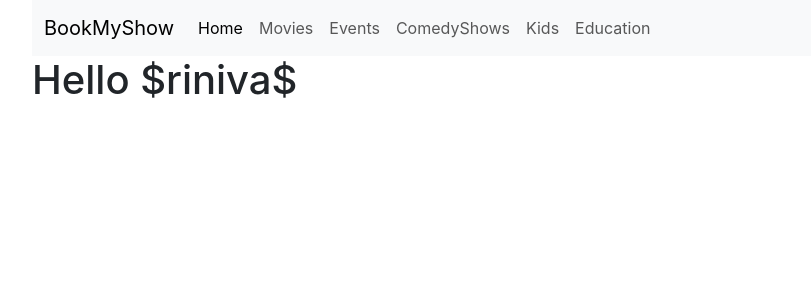
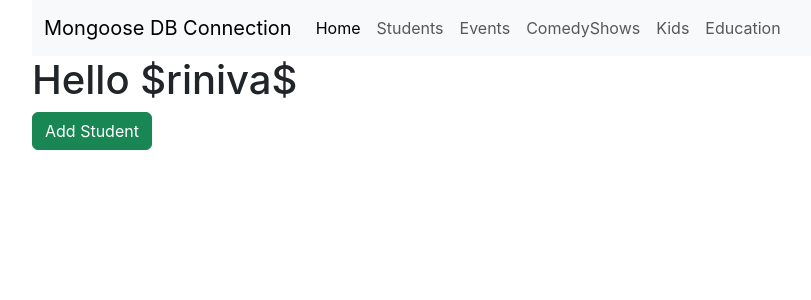
Before and after one commit to Srinivasarao245/front-end, a React (Create React App) app: page / in a window 1280 px wide. Shown: the top 300 px of the page, without its empty margins (50-861 px from the left). Built offline with nearby package versions, Linux system fonts and the light colour scheme; no server answers.

Commit message:
MongooseProject-1

```diff
--- a/src/Navbar.jsx
+++ b/src/Navbar.jsx
@@ -4,7 +4,7 @@ function Navbar() {
     <div>
        <nav className="navbar navbar-expand-lg bg-light">
             <div className="container-fluid">
-                <a className="navbar-brand" href="/">BookMyShow</a>
+                <a className="navbar-brand" href="/">Mongoose DB Connection</a>
                 <button className="navbar-toggler" type="button" data-bs-toggle="collapse" data-bs-target="/navbarNav" aria-controls="navbarNav" aria-expanded="false" aria-label="Toggle navigation">
                 <span className="navbar-toggler-icon"></span>
                 </button>
@@ -14,7 +14,7 @@ function Navbar() {
                     <a className="nav-link active" aria-current="page" href="/">Home</a>
                     </li>
                     <li className="nav-item">
-                    <a className="nav-link" href="/">Movies</a>
+                    <a className="nav-link" href="/">Students</a>
                     </li>
                     <li className="nav-item">
                     <a className="nav-link" href="/">Events</a>
--- a/src/app/store.js
+++ b/src/app/store.js
@@ -1,17 +1,17 @@
 import { configureStore } from '@reduxjs/toolkit'
 // Or from '@reduxjs/toolkit/query/react'
 import { setupListeners } from '@reduxjs/toolkit/query'
-import { EventsApi } from '../services/EventsApi'
+import { StudentsApi } from '../services/StudentsApi'
 
 export const store = configureStore({
   reducer: {
     // Add the generated reducer as a specific top-level slice
-    [EventsApi.reducerPath]: EventsApi.reducer,
+    [StudentsApi.reducerPath]: StudentsApi.reducer,
   },
   // Adding the api middleware enables caching, invalidation, polling,
   // and other useful features of `rtk-query`.
   middleware: (getDefaultMiddleware) =>
-    getDefaultMiddleware().concat(EventsApi.middleware),
+    getDefaultMiddleware().concat(StudentsApi.middleware),
 })
 
 // optional, but required for refetchOnFocus/refetchOnReconnect behaviors
--- a/src/features/Events.jsx
+++ /dev/null
@@ -1,12 +0,0 @@
-import React from 'react'
-import { useGetEventsQuery } from '../services/EventsApi'
-function Events() {
-    var {isLoading,data}=useGetEventsQuery();
-    console.log(data);
-  return (
-    <div>
-      <h1>Hello $riniva$</h1>
-    </div>
-  )
-};
-export default Events
--- /dev/null
+++ b/src/features/Students.jsx
@@ -0,0 +1,18 @@
+import React from 'react'
+import { useGetStudentsQuery } from '../services/StudentsApi';
+
+function Students() {
+    var {isLoading,data}= useGetStudentsQuery();
+    console.log(data);
+  return (
+    <div>
+      <h1>Hello $riniva$</h1>
+      <button className='btn btn-success'>Add Student</button>
+      { isLoading && <h1>Loading.....</h1> }
+      { !isLoading && (
+        <ul>{data?.map((std)=>{ return<li>{std.name}</li> })}</ul>
+      ) }
+    </div>
+  )
+};
+export default Students
--- a/src/index.js
+++ b/src/index.js
@@ -6,7 +6,7 @@ import reportWebVitals from './reportWebVitals';
 import { Provider } from 'react-redux';
 import { store } from './app/store';
 import {  createBrowserRouter,  RouterProvider,} from "react-router-dom";
-import Events from './features/Events';
+import Students from './features/Students';
 const router = createBrowserRouter([
   {
     path: "/",
@@ -14,7 +14,7 @@ const router = createBrowserRouter([
     children:[
       {
         path:'/',
-        element:<Events></Events>,
+        element:<Students></Students>,
       }]
   },
 ]);
--- a/src/services/EventsApi.js
+++ b/src/services/StudentsApi.js
@@ -2,11 +2,11 @@
 import { createApi, fetchBaseQuery } from '@reduxjs/toolkit/query/react'
 
 // Define a service using a base URL and expected endpoints
-export const EventsApi = createApi({
-  reducerPath: 'EventsApi',
-  baseQuery: fetchBaseQuery({ baseUrl: 'http://localhost:4400/events' }),
+export const StudentsApi = createApi({
+  reducerPath: 'StudentsApi',
+  baseQuery: fetchBaseQuery({ baseUrl: 'http://localhost:4400/Students' }),
   endpoints: (builder) => ({
-    getEvents: builder.query({
+    getStudents: builder.query({
       query: () => `/`,
     }),
   }),
@@ -14,4 +14,4 @@ export const EventsApi = createApi({
 
 // Export hooks for usage in functional components, which are
 // auto-generated based on the defined endpoints
-export const { useGetEventsQuery } = EventsApi
+export const { useGetStudentsQuery } = StudentsApi
```
Also changed, not shown: src/features/AddEmployee.jsx (added, +9 -0 lines).
